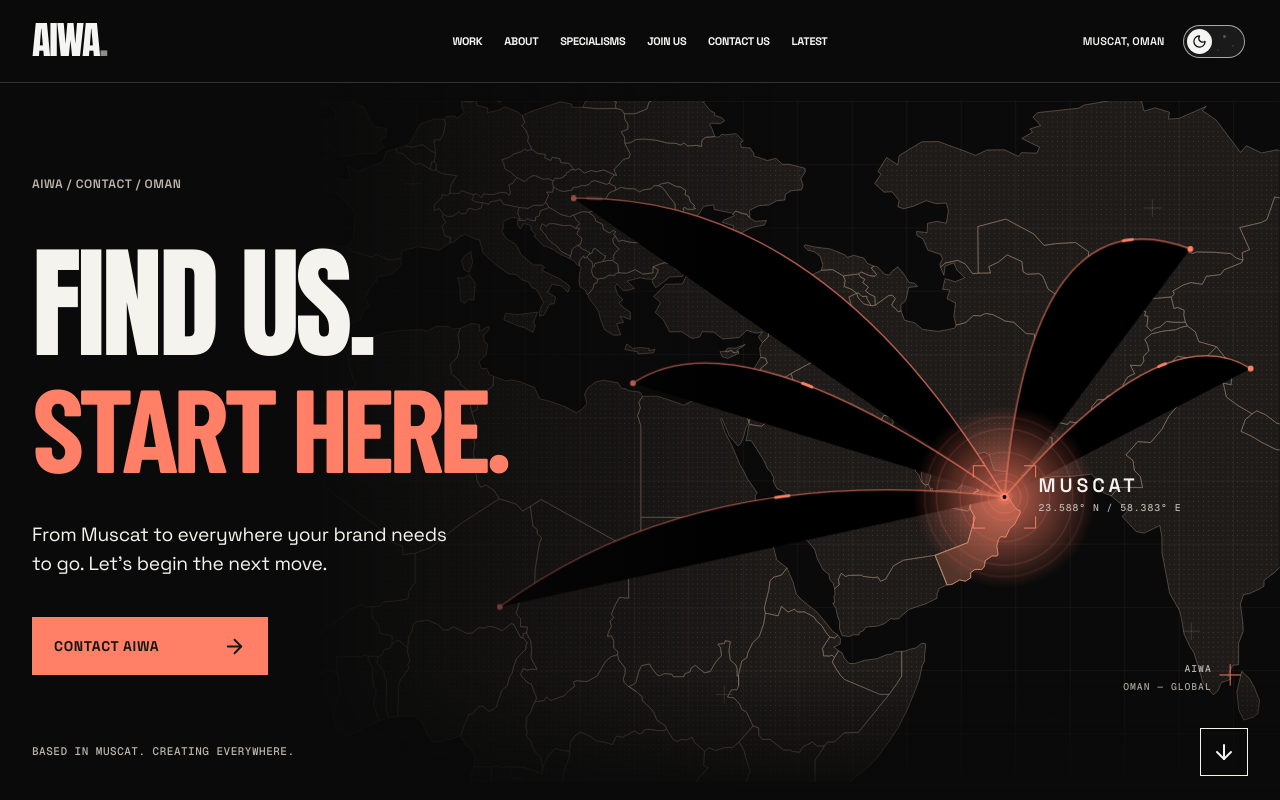
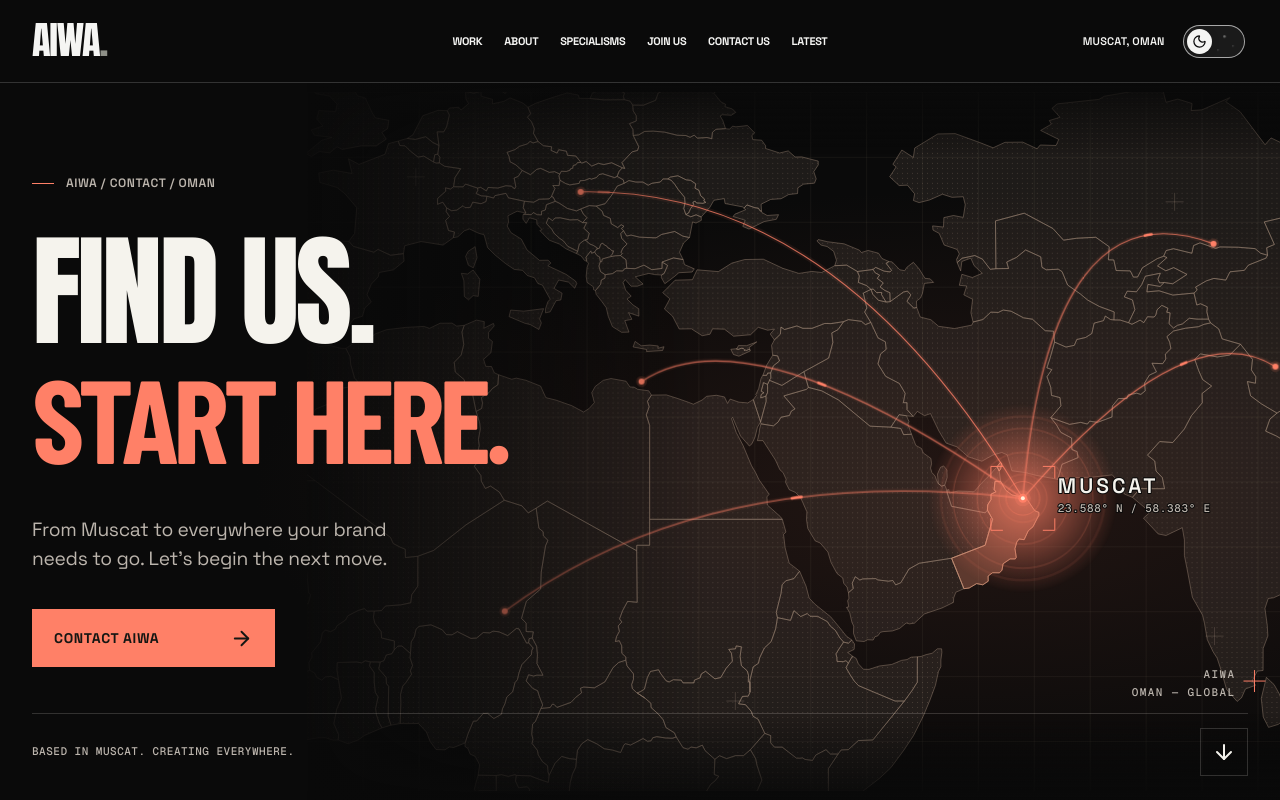
Before and after one commit to baba-dev/AMG-Web-V3, a Next.js app: page /contact in a window 1280 px wide. Shown: the top 800 px of the page. Built offline with nearby package versions, Linux system fonts and the light colour scheme; a web font is replaced by a local one.

Commit message:
polish(contact): refine cinematic composition, signal lighting, typography and CTA microinteractions

```diff
--- a/src/components/contact/contact-hero-v2.css
+++ b/src/components/contact/contact-hero-v2.css
@@ -43,3 +43,25 @@
 .contact-signal__cta:focus-visible,.contact-signal__foot a:focus-visible{outline:2px solid var(--signal-ink);outline-offset:5px}
 @media(prefers-reduced-motion:no-preference){.contact-signal__art .muscat-signal{transform:translateY(calc(var(--signal-scroll,0)*-20px));opacity:calc(1 - var(--signal-scroll,0)*.25)}.contact-page #enquiries,.contact-page #contact-office{scroll-margin-top:90px}}
 @media(max-width:767px){.contact-page #enquiries,.contact-page #contact-office{scroll-margin-top:65px}}
+
+/* Art-directed finish: deep black sea, soft coral illumination, fixed editorial rhythm. */
+.contact-signal{--signal-hotspot:#fff0da;--signal-rule:rgb(245 243 237 / 17%);background:radial-gradient(ellipse at 75% 57%,#231613 0%,var(--signal-bg) 52%);gap:18px}
+.light .contact-signal{--signal-hotspot:#fff9ef;--signal-rule:rgb(21 22 19 / 20%);background:radial-gradient(ellipse at 75% 57%,#eadbd0 0%,var(--signal-bg) 57%)}
+.contact-signal__art{inset:0 -2% 0 24%}
+.contact-signal__art::after{background:linear-gradient(90deg,var(--signal-bg) 0%,transparent 40%),linear-gradient(0deg,var(--signal-bg),transparent 12%,transparent 90%,var(--signal-bg));opacity:.94}
+.contact-signal__content{width:max-content;max-width:100%;padding-block:8px;z-index:1}
+.contact-signal__eyebrow{display:flex;align-items:center;gap:12px;margin-bottom:clamp(24px,3.1vw,50px)}
+.contact-signal__eyebrow::before{content:"";width:22px;height:1px;background:var(--signal-accent)}
+.contact-signal h1{font-size:min(var(--type-signal-hero),12.5vw);line-height:.98}
+.contact-signal h1 em{display:inline-block;line-height:1.06;padding-inline-end:.045em}
+.contact-signal__copy{max-width:32ch;margin-block:clamp(22px,2.8vw,42px);color:var(--signal-muted)}
+.contact-signal__cta{position:relative;overflow:hidden;isolation:isolate;min-width:clamp(215px,19vw,300px);transition:color .28s ease,background-color .28s ease}
+.contact-signal__cta::before{content:"";position:absolute;inset:0;z-index:-1;background:var(--signal-ink);transform:translateX(-102%);transition:transform .35s cubic-bezier(.2,.75,.25,1)}
+.contact-signal__cta:is(:hover,:focus-visible){color:var(--signal-bg)}
+.contact-signal__cta:is(:hover,:focus-visible)::before{transform:translateX(0)}
+.contact-signal__foot{border-top:1px solid var(--signal-rule);padding-top:14px}
+.contact-signal__foot a{border-color:var(--signal-rule);transition:color .25s,background-color .25s}
+.contact-signal__foot a:is(:hover,:focus-visible){color:var(--signal-bg);background:var(--signal-ink)}
+@media(min-width:768px) and (max-height:740px){.contact-signal{padding-block:30px 18px}.contact-signal h1{font-size:min(var(--type-signal-hero),17vh)}.contact-signal__eyebrow{margin-bottom:20px}.contact-signal__copy{margin-block:18px}.contact-signal__cta{min-height:48px}}
+@media(max-width:767px){.contact-signal{gap:12px;background:var(--signal-bg);padding-block:32px 18px}.contact-signal h1{font-size:min(var(--type-signal-hero),12.8vw)}.contact-signal__copy{margin-block:22px}.contact-signal__art{inset:auto;min-width:0;height:clamp(235px,66vw,400px)}.contact-signal__art .muscat-signal{width:133%;transform:translateX(-10%)}.contact-signal__art::after{background:linear-gradient(0deg,var(--signal-bg),transparent 12%,transparent 90%,var(--signal-bg))}.contact-signal__foot{font-size:11px;padding-top:9px}.contact-signal__foot a{min-width:44px;min-height:44px}}
+@media(max-width:360px){.contact-signal__art{height:225px}.contact-signal h1{font-size:12.6vw}}
--- a/src/components/contact/muscat-signal.css
+++ b/src/components/contact/muscat-signal.css
@@ -19,3 +19,16 @@
 @keyframes signal-route{from{stroke-dashoffset:1;opacity:0}to{stroke-dashoffset:0;opacity:.68}}
 @keyframes signal-particle{0%{stroke-dashoffset:0;opacity:0}8%{opacity:1}88%{opacity:1}100%{stroke-dashoffset:-1;opacity:0}}
 @keyframes signal-pulse{0%{transform:scale(.5);opacity:.8}100%{transform:scale(2.8);opacity:0}}
+
+/* A precise hairline and soft halo create luminous routes without expensive blur filters. */
+.muscat-signal__halo{fill:none;stroke:currentColor;stroke-width:5;stroke-opacity:.075;stroke-linecap:round}
+.muscat-signal__route{stroke-width:1.15;opacity:.76}
+.muscat-signal__particle{stroke-width:2.6;stroke-dasharray:.018 .982}
+.muscat-signal__endpoint{stroke:currentColor;stroke-width:5;stroke-opacity:.17}
+.muscat-signal__label{font-size:21px;letter-spacing:3px;paint-order:stroke;stroke:var(--signal-bg);stroke-width:2px;stroke-linejoin:round}
+.muscat-signal__coordinates{font-size:11px;letter-spacing:.7px}
+.muscat-signal__instrument{font-size:11px;letter-spacing:1.4px}
+.light .muscat-signal__halo{stroke-opacity:.045}
+@media(prefers-reduced-motion:no-preference){.contact-signal[data-intro="playing"] .muscat-signal__halo{stroke-dasharray:1;animation:signal-halo 1s calc(.75s + var(--route-index)*.06s) both}}
+@keyframes signal-halo{from{stroke-dashoffset:1;opacity:0}to{stroke-dashoffset:0;opacity:1}}
+@media(max-width:767px){.muscat-signal__instrument{display:none}.muscat-signal__label{font-size:27px;letter-spacing:2px}.muscat-signal__coordinates{font-size:15px}}
```
